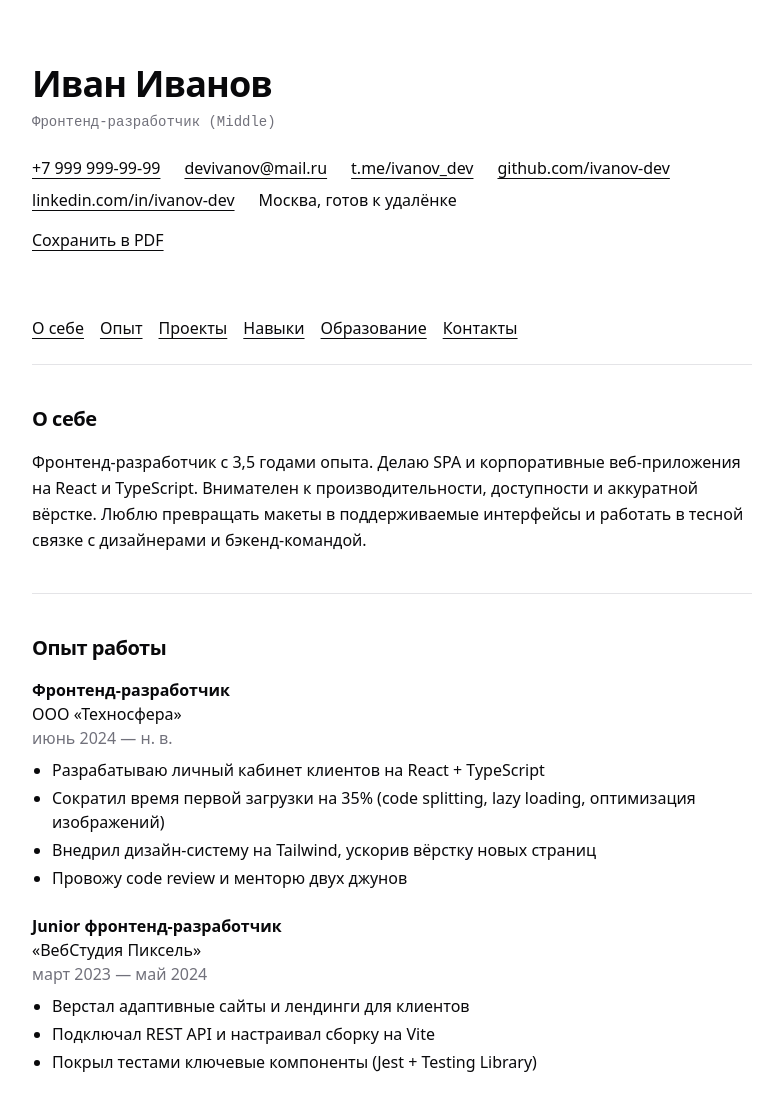
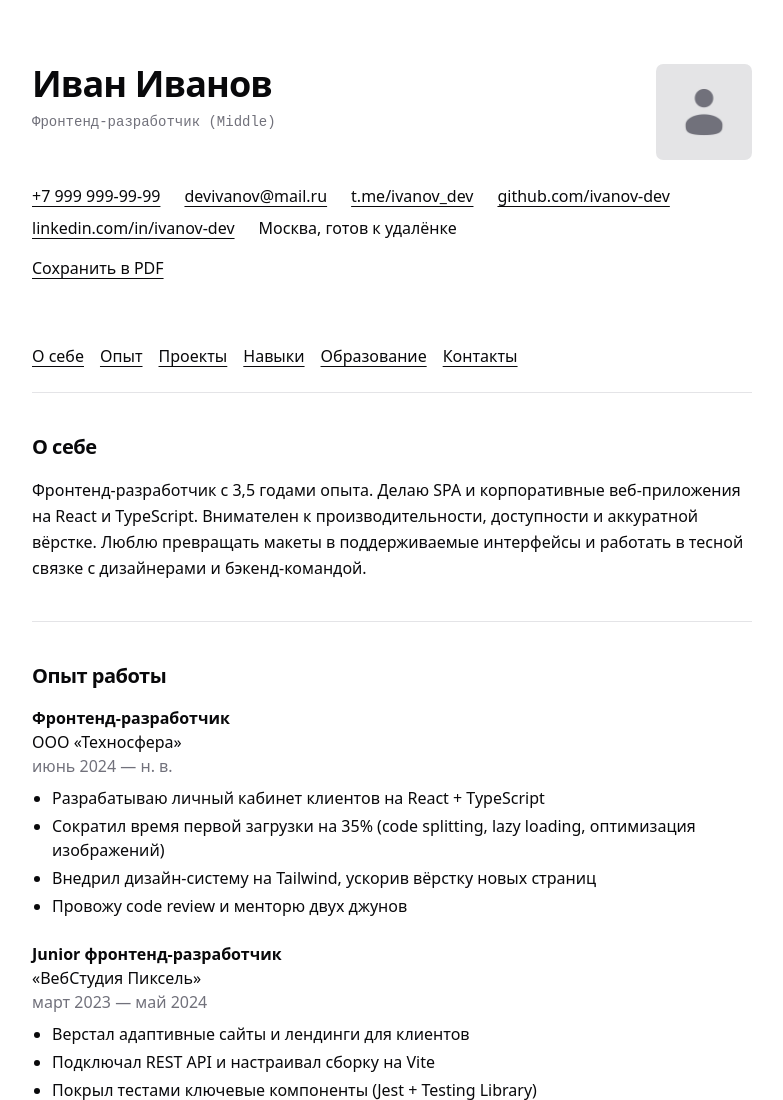
Before and after one commit to kagulion/prosto-cv, an Astro site: page / in a window 1280 px wide. Shown: the top 1100 px of the page, without its empty margins (248-1031 px from the left). Built offline with nearby package versions, Linux system fonts and the light colour scheme; Astro itself is replaced by a stand-in of ours.

Commit message:
feat: add optional photo to the header

```diff
--- a/cv.config.ts
+++ b/cv.config.ts
@@ -4,6 +4,8 @@ export default defineCV({
   lang: 'ru',
   name: 'Иван Иванов',
   position: 'Фронтенд-разработчик (Middle)',
+
+  photo: { src: 'photo-example.jpg', alt: 'Портрет Ивана Иванова' },
 
   contacts: {
     phone: '+7 999 999-99-99',
--- a/package.json
+++ b/package.json
@@ -28,6 +28,7 @@
     "astro": "^7.3.5",
     "satori": "^0.33.5",
     "satori-html": "^0.3.2",
+    "sharp": "^0.35.5",
     "tailwindcss": "^4.3.3"
   },
   "devDependencies": {
--- a/src/components/Hero.astro
+++ b/src/components/Hero.astro
@@ -1,6 +1,7 @@
 ---
 import type { ContactItem } from '../lib/contact-links';
 import { CONTACTS_ID } from '../lib/page-sections';
+import type { PhotoView } from '../lib/photo';
 import PrintButton from './PrintButton.astro';
 
 interface Props {
@@ -8,17 +9,33 @@ interface Props {
   readonly position: string;
   readonly contactsTitle: string;
   readonly contacts: readonly ContactItem[];
+  /** Фото справа от имени. Нет значения, значит нет ни картинки, ни заглушки. */
+  readonly photo?: PhotoView;
   /** Подпись кнопки печати. Нет значения, значит кнопки и скрипта нет. */
   readonly printLabel?: string;
 }
 
-const { name, position, contactsTitle, contacts, printLabel } = Astro.props;
+const { name, position, contactsTitle, contacts, photo, printLabel } = Astro.props;
 const titleId = `${CONTACTS_ID}-title`;
 ---
 
 <header class="py-12 sm:py-16 print:py-4">
-  <h1 class="text-4xl font-bold tracking-tight">{name}</h1>
-  <p class="text-muted-foreground mt-2 font-mono text-sm">{position}</p>
+  <div class="flex items-start justify-between gap-4 sm:gap-6">
+    <div class="min-w-0">
+      <h1 class="text-4xl font-bold tracking-tight">{name}</h1>
+      <p class="text-muted-foreground mt-2 font-mono text-sm">{position}</p>
+    </div>
+    {photo !== undefined && (
+      <img
+        src={photo.src}
+        width={photo.width}
+        height={photo.height}
+        alt={photo.alt}
+        loading="eager"
+        class="size-16 shrink-0 rounded-lg object-cover sm:size-24"
+      />
+    )}
+  </div>
   <section id={CONTACTS_ID} aria-labelledby={titleId} class="mt-6">
     <h2 id={titleId} class="sr-only">
       {contactsTitle}
--- a/src/config/schema.ts
+++ b/src/config/schema.ts
@@ -108,6 +108,9 @@ const labels = strictObject({
   skipLink: optionalText
 }).optional();
 
+/** Фото в шапке: файл из `src/assets` и обязательное описание для читалки с экрана. */
+const photo = strictObject({ src: required, alt: required }).optional();
+
 const footer = strictObject({ show: z.boolean().default(true), credit: optionalText }).default({
   show: true
 });
@@ -118,6 +121,7 @@ export const cvSchema = strictObject({
     .default('ru'),
   name: required,
   position: required,
+  photo,
   contacts,
   ...sectionSchemas,
   labels,
--- /dev/null
+++ b/src/lib/photo.ts
@@ -0,0 +1,55 @@
+import type { ImageMetadata } from 'astro';
+import type { ConfigIssue } from '../config';
+
+/** Параметры `getImage`: источник 192 пикселя, на экране 64 и 96. Один набор на всю страницу. */
+export const PHOTO_OPTIONS = {
+  width: 192,
+  height: 192,
+  format: 'webp',
+  fit: 'cover',
+  position: 'center'
+} as const;
+
+/** Готовое для шапки фото: адрес, размеры и описание. */
+export type PhotoView = {
+  readonly src: string;
+  readonly width: number;
+  readonly height: number;
+  readonly alt: string;
+};
+
+/** Карта `import.meta.glob` по `/src/assets/**`: ключ это путь от корня проекта. */
+export type PhotoAssets = Readonly<Record<string, { readonly default: ImageMetadata }>>;
+
+export type PhotoResolution =
+  | { readonly ok: true; readonly image: ImageMetadata; readonly alt: string }
+  | { readonly ok: false; readonly issue: ConfigIssue };
+
+const ASSETS_PREFIX = '/src/assets/';
+
+/** Ключ карты для `src` из конфига: без ведущих `./` и `/`. */
+const assetKey = (src: string): string => `${ASSETS_PREFIX}${src.replace(/^(?:\.?\/)+/, '')}`;
+
+/**
+ * Ищет фото среди картинок `src/assets`. Читаются только файлы из карты, произвольный
+ * путь прочитать нельзя. Нет файла, значит явный результат с проблемой поля `photo.src`.
+ */
+export const resolvePhoto = (
+  photo: { readonly src: string; readonly alt: string },
+  assets: PhotoAssets
+): PhotoResolution => {
+  const key = assetKey(photo.src);
+  const asset = assets[key];
+  if (asset !== undefined) return { ok: true, image: asset.default, alt: photo.alt };
+  const available = Object.keys(assets)
+    .map((path) => path.slice(ASSETS_PREFIX.length))
+    .sort();
+  const found = available.length === 0 ? 'картинок нет' : `лежат: ${available.join(', ')}`;
+  return {
+    ok: false,
+    issue: {
+      path: 'photo.src',
+      message: `файл «${photo.src}» не найден в src/assets (${found})`
+    }
+  };
+};
--- a/src/pages/index.astro
+++ b/src/pages/index.astro
@@ -1,14 +1,18 @@
 ---
+import type { ImageMetadata } from 'astro';
+import { getImage } from 'astro:assets';
 import Footer from '../components/Footer.astro';
 import Hero from '../components/Hero.astro';
 import Nav from '../components/Nav.astro';
 import Section from '../components/Section.astro';
-import { loadConfig, resolveLabels } from '../config';
+import { ConfigError, loadConfig, resolveLabels } from '../config';
+import { CONFIG_FILE } from '../config/load';
 import Layout from '../layouts/Layout.astro';
 import { buildContactLinks } from '../lib/contact-links';
 import { buildFooter } from '../lib/footer';
 import { buildNavItems } from '../lib/nav-items';
 import { buildSections } from '../lib/page-sections';
+import { PHOTO_OPTIONS, resolvePhoto, type PhotoView } from '../lib/photo';
 import { SECTION_REGISTRY } from '../sections/registry';
 
 const cv = loadConfig();
@@ -16,6 +20,26 @@ const labels = resolveLabels(cv);
 const sections = buildSections(cv, labels, SECTION_REGISTRY);
 const navItems = buildNavItems(sections, labels);
 const contacts = buildContactLinks(cv.contacts);
+// Край: Vite собирает карту картинок из `src/assets`, `getImage` оптимизирует фото на сборке.
+const photoAssets = import.meta.glob<{ readonly default: ImageMetadata }>(
+  '/src/assets/**/*.{jpg,jpeg,png,webp,avif,JPG,JPEG,PNG,WEBP,AVIF}',
+  { eager: true }
+);
+const photoResolution = cv.photo === undefined ? undefined : resolvePhoto(cv.photo, photoAssets);
+if (photoResolution?.ok === false) throw new ConfigError(CONFIG_FILE, [photoResolution.issue]);
+const optimized =
+  photoResolution === undefined
+    ? undefined
+    : await getImage({ src: photoResolution.image, ...PHOTO_OPTIONS });
+const photo: PhotoView | undefined =
+  photoResolution === undefined || optimized === undefined
+    ? undefined
+    : {
+        src: optimized.src,
+        width: Number(optimized.attributes.width),
+        height: Number(optimized.attributes.height),
+        alt: photoResolution.alt
+      };
 // Единственный побочный эффект страницы: год сборки читается здесь, дальше он аргумент.
 const footer = buildFooter({
   name: cv.name,
@@ -38,6 +62,7 @@ const footer = buildFooter({
     position={cv.position}
     contactsTitle={labels.sections.contacts.title}
     contacts={contacts}
+    photo={photo}
     printLabel={labels.pdfButton ?? undefined}
   />
   {navItems.length > 0 && <Nav items={navItems} />}
```
Also changed, not shown: pnpm-lock.yaml, src/assets/photo-example.jpg (added).
